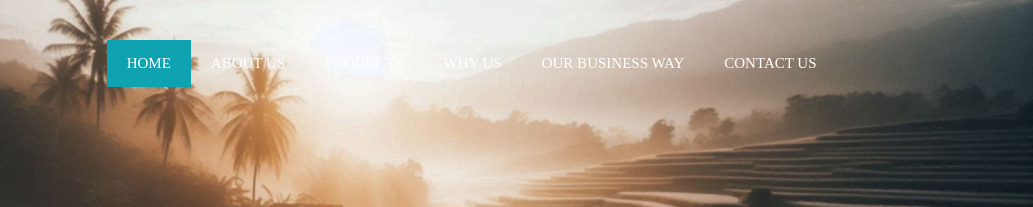
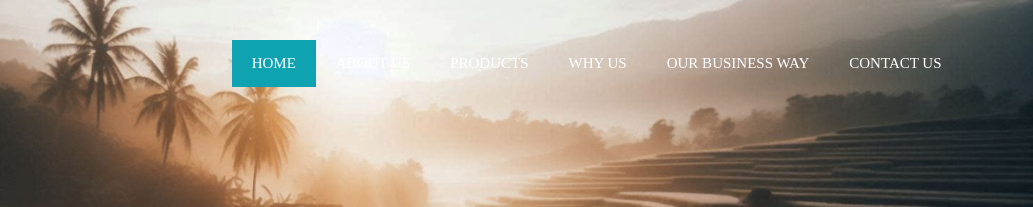
Before and after one commit to gunashekar2/Gagan-Website, a plain HTML site: page index.html in a window 1280 px wide. Shown: the top 207 px of the page, 247-1280 px from the left. Drawn offline with Linux system fonts and the light colour scheme; a web font is replaced by a local one.

Commit message:
fixed bugs

```diff
--- a/style.css
+++ b/style.css
@@ -65,8 +65,11 @@ nav {
 .horizontal-centering ul {
     display: flex;
     list-style-type: none;
+
 }
-
+.horizontal-centering {
+    margin-left: 250px;
+}
 .horizontal-centering ul li {
     position: relative;
 
```
